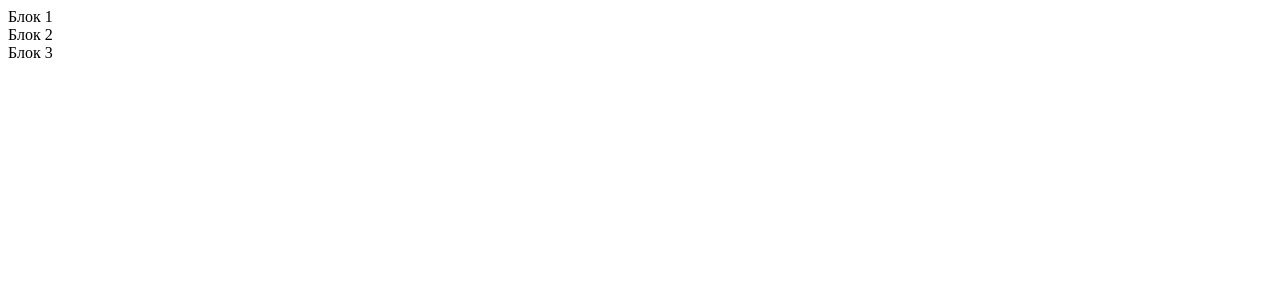
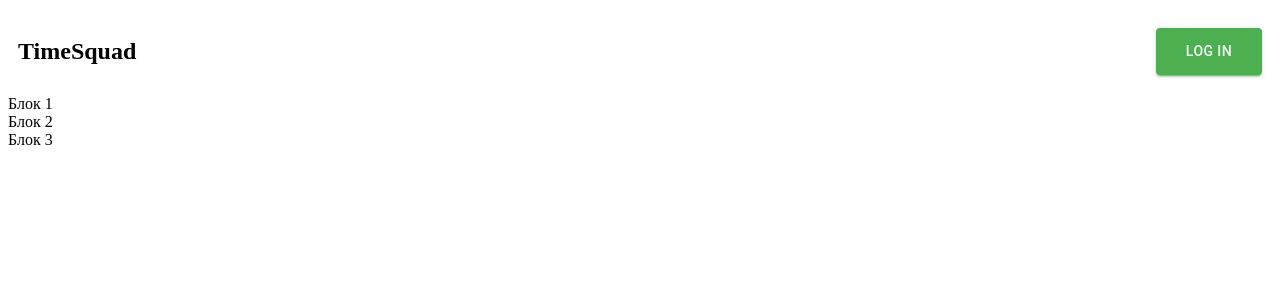
Before and after one commit to qqwz0/timesquad, a React (Create React App) app: page / in a window 1280 px wide. Shown: the top 300 px of the page. Built offline with nearby package versions, Linux system fonts and the light colour scheme.

Commit message:
Added navigation to Home page, added a button

```diff
--- a/src/components/Navbar.jsx
+++ b/src/components/Navbar.jsx
@@ -1,11 +1,47 @@
 import React from "react";
+import Button from '@mui/material/Button';
 
 const Navbar = () => {
+
+  const navbarStyle = {
+    display: 'flex',
+    justifyContent: 'space-between',
+    alignItems: 'center',
+    padding: '10px',
+  };
+
+  const spacerStyle = {
+    flexGrow: 1,
+  };
+
+
+   const buttonStyle = {
+    position: 'relative',
+    //top: 10,
+    //right: 30,
+    backgroundColor: '#4CAF50',
+    color: '#FFF',
+    padding: '11px 30px',
+    textDecoration: 'none',
+    //transition: 'filter 0.3s ease',
+    //'&:hover': {
+      //filter: 'brightness(90%)',
+    //},
+  };
+
   return (
-    <header>
-      <nav>
-      </nav>
-    </header>
+
+    <nav style={navbarStyle}>
+      <div>
+        <h1>TimeSquad</h1>
+      </div>
+      <div style={spacerStyle}></div>
+      <div>
+        <Button variant="contained" style={buttonStyle}>
+          Log In
+        </Button>
+      </div>
+    </nav>
   );
 };
 
```
Also changed, not shown: package.json (+7 -0 lines), 1 other file (tests, documents, lock files or other folders).
